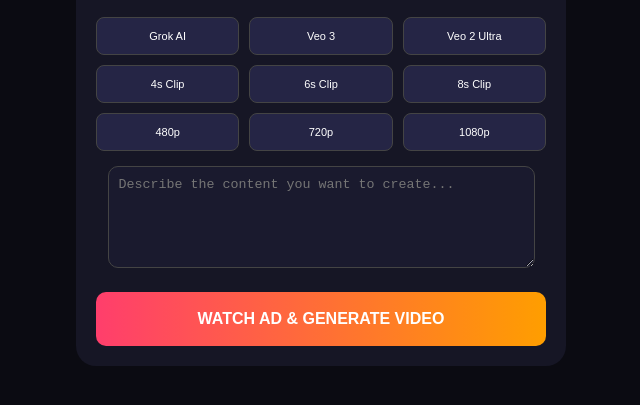
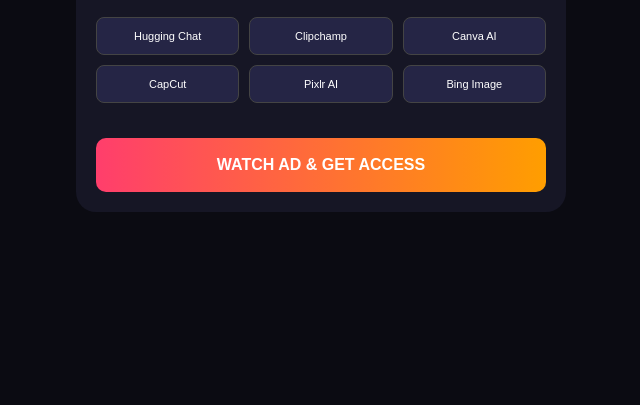
Before and after one commit to sssajjad556-ui/Aivora-ai, a plain HTML site: page index.html in a window 1280 px wide. Shown: the part 91-496 px from the top of the page, without its empty margins (319-959 px from the left). Drawn offline with Linux system fonts and the light colour scheme.

Commit message:
Update index.html

```diff
--- a/index.html
+++ b/index.html
@@ -4,37 +4,27 @@
     <meta charset="UTF-8">
     <meta name="viewport" content="width=device-width, initial-scale=1.0">
     <title>AIVORA AI STUDIO</title>
-
     <script src="https://pl29505953.effectivecpmnetwork.com/19/84/4c/19844ce4ff4647b3c0073c7934ba4483.js"></script>
-
     <style>
         body { background-color: #0b0b12; color: #ffffff; font-family: sans-serif; margin: 0; padding: 20px; text-align: center; }
         .container { max-width: 450px; margin: auto; background: #161625; padding: 20px; border-radius: 20px; }
         .grid-options { display: grid; grid-template-columns: repeat(3, 1fr); gap: 10px; margin-bottom: 15px; }
         .option-box { background: #252545; padding: 12px; border-radius: 8px; border: 1px solid #444; cursor: pointer; font-size: 11px; color: #fff; text-decoration: none; display: block; }
-        .option-box:hover { background: #ff3e6c; }
-        textarea { width: 90%; height: 80px; padding: 10px; background: #1a1a2e; border: 1px solid #444; border-radius: 10px; color: #fff; margin-bottom: 20px; }
-        button { background: linear-gradient(90deg, #ff3e6c, #ff9e00); color: white; border: none; padding: 18px; width: 100%; border-radius: 10px; font-weight: bold; cursor: pointer; font-size: 16px; }
+        button { background: linear-gradient(90deg, #ff3e6c, #ff9e00); color: white; border: none; padding: 18px; width: 100%; border-radius: 10px; font-weight: bold; cursor: pointer; font-size: 16px; margin-top: 20px; }
     </style>
 </head>
 <body>
-
 <div class="container">
     <h2>AIVORA AI STUDIO</h2>
     <div class="grid-options">
-        <a href="https://x.ai/" class="option-box">Grok AI</a>
-        <a href="https://cloud.google.com/vertex-ai" class="option-box">Veo 3</a>
-        <a href="https://deepmind.google/" class="option-box">Veo 2 Ultra</a>
-        <a href="https://runwayml.com/" class="option-box">4s Clip</a>
-        <a href="https://pika.art/" class="option-box">6s Clip</a>
-        <a href="https://lumalabs.ai/dream-machine" class="option-box">8s Clip</a>
-        <a href="https://www.adobe.com/express/feature/video/ai" class="option-box">480p</a>
-        <a href="https://www.canva.com/ai-video/" class="option-box">720p</a>
-        <a href="https://clipchamp.com/" class="option-box">1080p</a>
+        <a href="https://huggingface.co/chat/" class="option-box">Hugging Chat</a>
+        <a href="https://clipchamp.com/" class="option-box">Clipchamp</a>
+        <a href="https://www.canva.com/ai-video/" class="option-box">Canva AI</a>
+        <a href="https://www.capcut.com/editor" class="option-box">CapCut</a>
+        <a href="https://pixlr.com/" class="option-box">Pixlr AI</a>
+        <a href="https://www.bing.com/images/create" class="option-box">Bing Image</a>
     </div>
-    <textarea placeholder="Describe the content you want to create..."></textarea>
-    <button onclick="window.open('https://www.profitablecreativeformat.com/g89y67u6757657657', '_blank')">WATCH AD & GENERATE VIDEO</button>
+    <button onclick="window.open('https://www.profitablecreativeformat.com/g89y67u6757657657', '_blank')">WATCH AD & GET ACCESS</button>
 </div>
-
 </body>
 </html>
```
